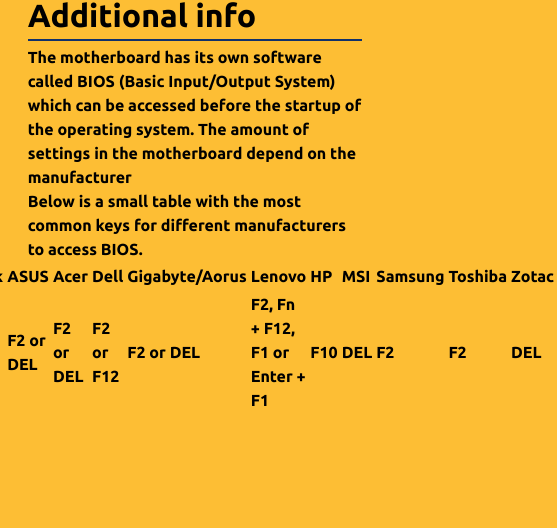
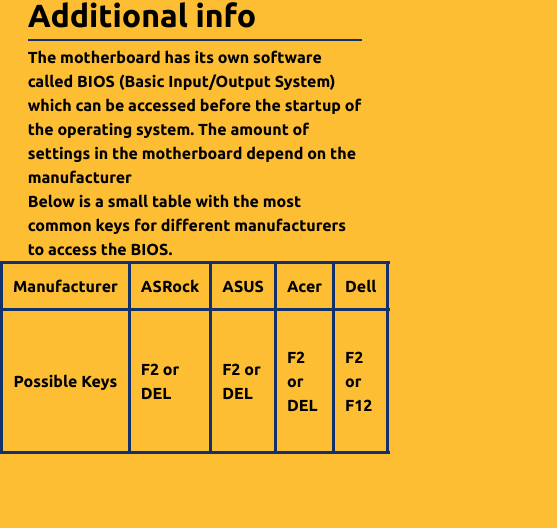
Before and after one commit to alphaClass6143/WhatsMyPC, a plain HTML site: page motherboard.html in a window 390 px wide. Shown: the part 1413-1941 px from the top of the page, 557 px wide, since content can reach past the window. Drawn offline with Linux system fonts and the light colour scheme.

Commit message:
Fixed table for mobile layout

```diff
--- a/assets/css/styles.css
+++ b/assets/css/styles.css
@@ -225,6 +225,21 @@
 
 }
 
+.table-container {
+    max-width:100vw;
+    overflow-x:auto;
+}
+
+table {
+    border-collapse: collapse;
+    border-spacing: 0;
+
+}
+table, th, td {
+    padding:10px;
+    border:3px solid var(--secondary-color);
+}
+
 /* Image blocks */
 .image-block-row {
     display: flex;
--- a/motherboard.html
+++ b/motherboard.html
@@ -103,9 +103,10 @@
                 <div class="text-block">
                     <h2>Additional info</h2>
                     <p>The motherboard has its own software called BIOS (Basic Input/Output System) which can be accessed before the startup of the operating system. The amount of settings in the motherboard depend on the manufacturer</p>
-                    <p>Below is a small table with the most common keys for different manufacturers to access BIOS.</p>
+                    <p>Below is a small table with the most common keys for different manufacturers to access the BIOS.</p>
                 </div>
-                <table>
+                <div class="table-container">
+                    <table>
                         <tr>
                             <th>Manufacturer</th>
                             <td>ASRock</td>
@@ -135,6 +136,8 @@
                             <td>DEL</td>
                         </tr>
                 </table>
+                </div>
+
             </section>
 
         </article>
```
